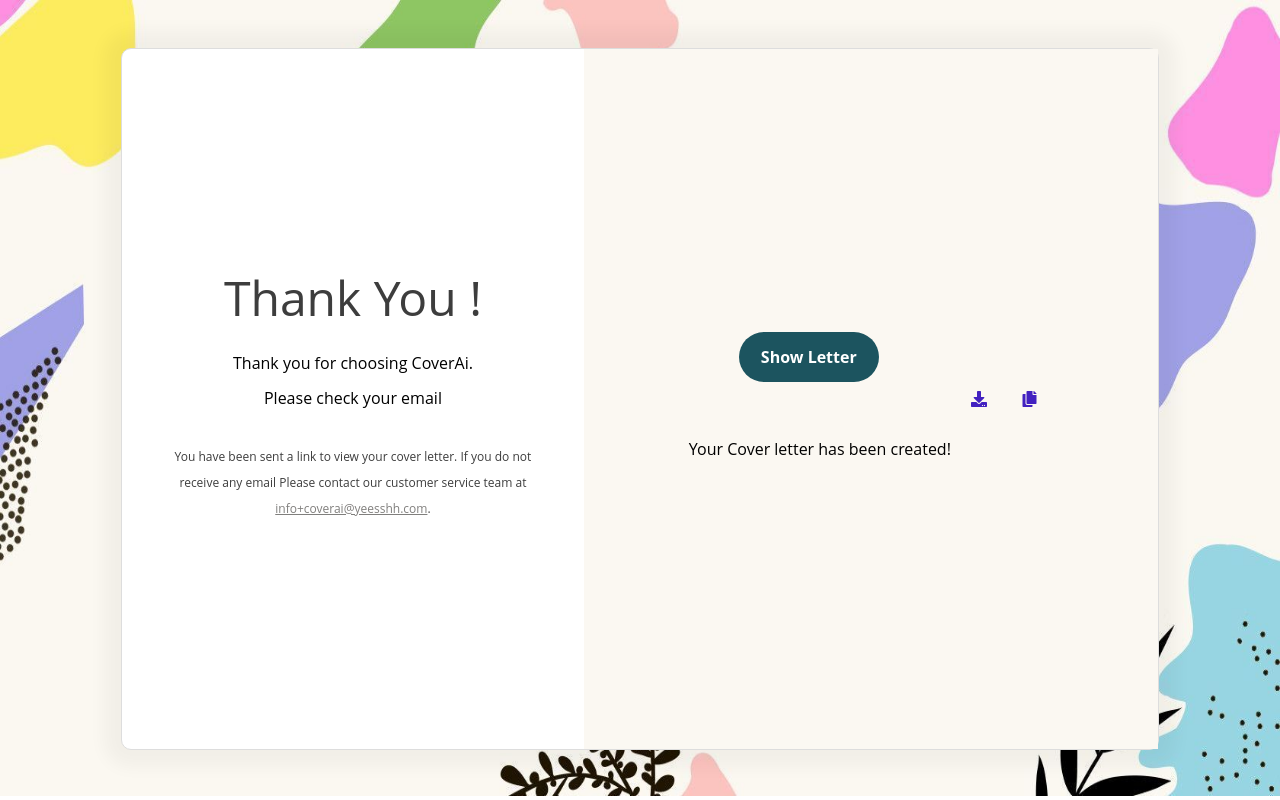
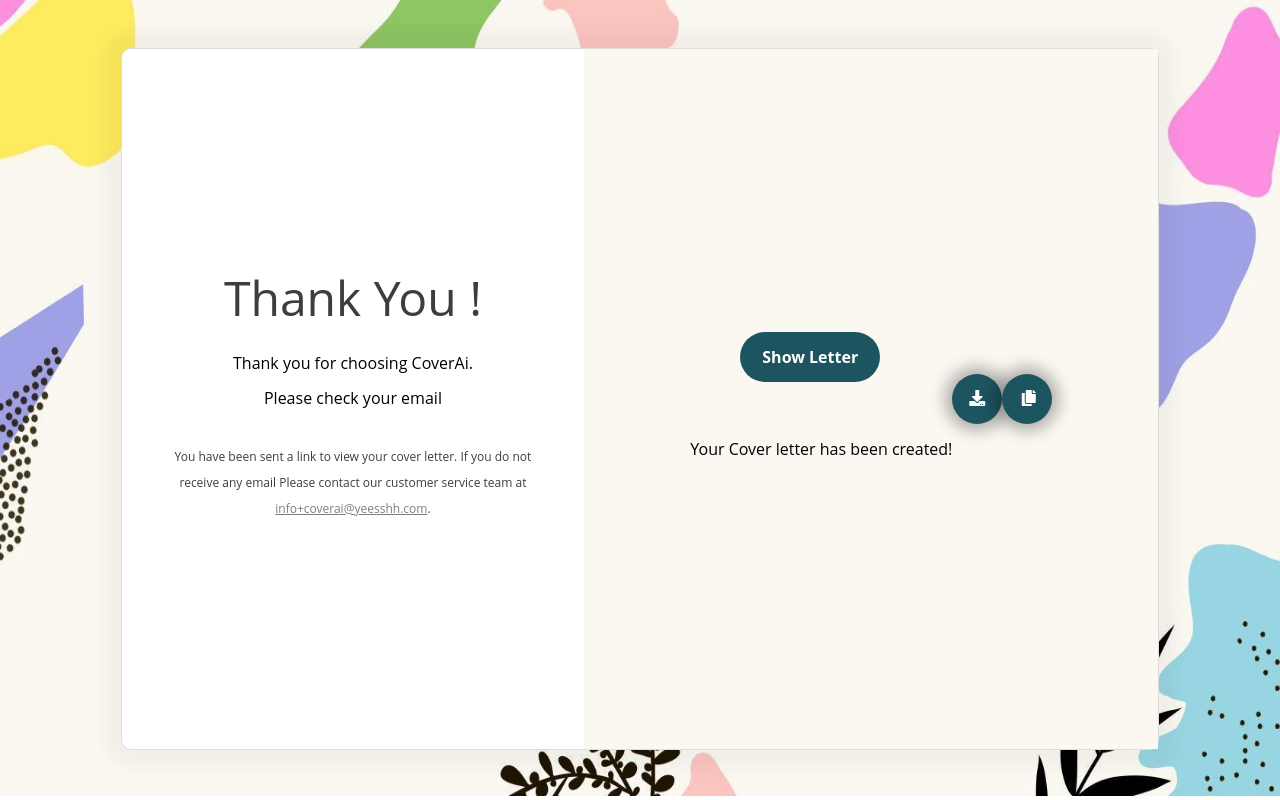
Before and after one commit to Shadab-Ahmad1/coverAi, a React (Create React App) app in the folder front-end/: page /thank-you in a window 1280 px wide. Built offline with nearby package versions, Linux system fonts and the light colour scheme.

Commit message:
added copy and download button

```diff
--- a/front-end/src/components/thankyou.css
+++ b/front-end/src/components/thankyou.css
@@ -92,3 +92,41 @@
     left: 0;
     padding: 10px 25px;
 }
+
+#download-btn{
+    background: #1c545f;
+    border: none;
+    outline: none;
+    width: 50px;
+    box-shadow: 0 0 16px 7px rgba(0, 0, 0, 0.3) !important;
+    height: 50px;
+    border-radius: 50%;
+    cursor: pointer;
+}
+
+#download-btn i{
+    color: #fff;
+    font-size: 16px;
+    margin: 0;
+    padding: 0;
+    margin-left: -5px;
+}
+
+#copy-btn{
+    background: #1c545f;
+    border: none;
+    outline: none;
+    width: 50px;
+    box-shadow: 0 0 16px 7px rgba(0, 0, 0, 0.3) !important;
+    height: 50px;
+    border-radius: 50%;
+    cursor: pointer;
+}
+
+#copy-btn i{
+    color: #fff;
+    font-size: 16px;
+    margin: 0;
+    padding: 0;
+
+}
--- a/front-end/src/components/thankyou.js
+++ b/front-end/src/components/thankyou.js
@@ -68,8 +68,12 @@
                 </>
               )}
             </div>
+            <button id='download-btn'>
             <i className='fa fa-download'></i>
+            </button>
+            <button id='copy-btn'>
             <i className='fa fa-copy'></i>
+            </button>
           </div>
         </div>
       </section>
```
